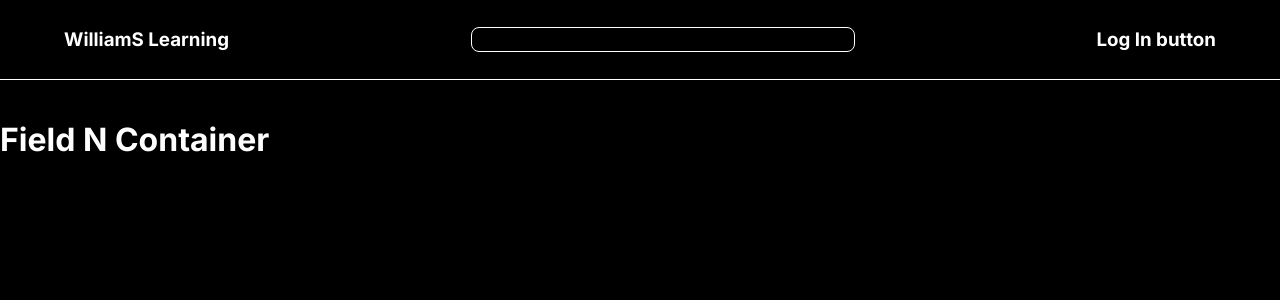
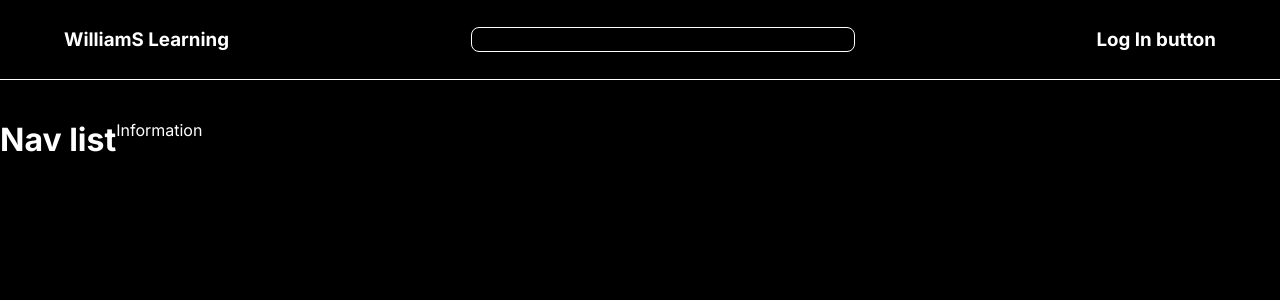
Before and after one commit to guillemsenabre/WilliamsLearning, a Next.js app in the folder Frontend/wlearning/: page /mathematics in a window 1280 px wide. Shown: the top 300 px of the page. Built offline with nearby package versions, Linux system fonts and the light colour scheme.

Commit message:
new component: field container, some divs

```diff
--- a/Frontend/wlearning/app/containers/fieldContainer.tsx
+++ b/Frontend/wlearning/app/containers/fieldContainer.tsx
@@ -2,8 +2,11 @@ import styles from "@/styles/page.module.css"
 
 const FieldContainer = () => {
   return (
-    <div>
-      <h1>Field N Container</h1>
+    <div className={styles.fieldContainer}>
+      <div>
+        <h1>Nav list</h1>
+      </div>
+      <div>Information</div>
     </div>
   );
 }
--- a/Frontend/wlearning/styles/page.module.css
+++ b/Frontend/wlearning/styles/page.module.css
@@ -155,3 +155,9 @@
 
 
 /*SECTION - Field N Container */
+
+.fieldContainer {
+  width: 100%;
+  height: 100%;
+  display: flex;
+}
```
